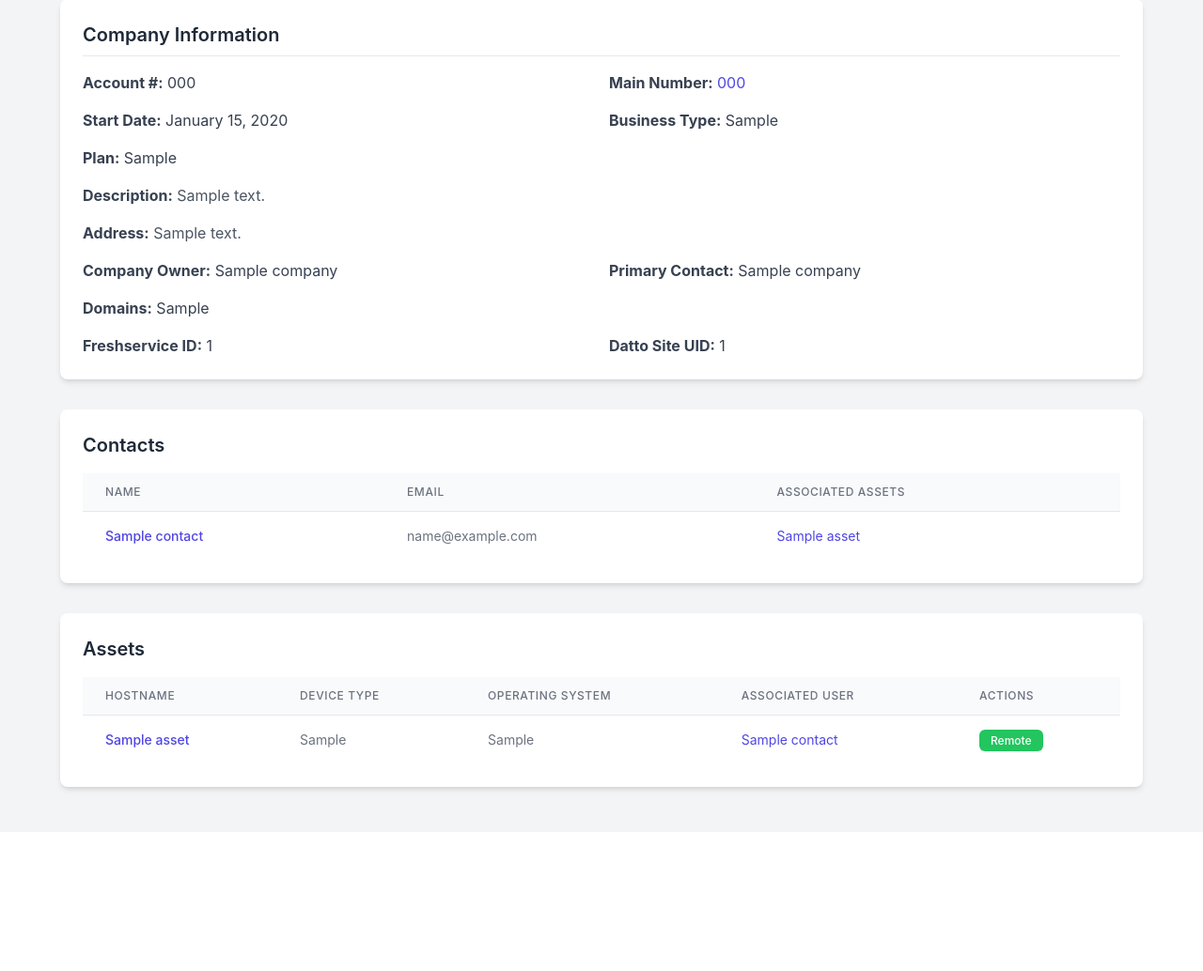
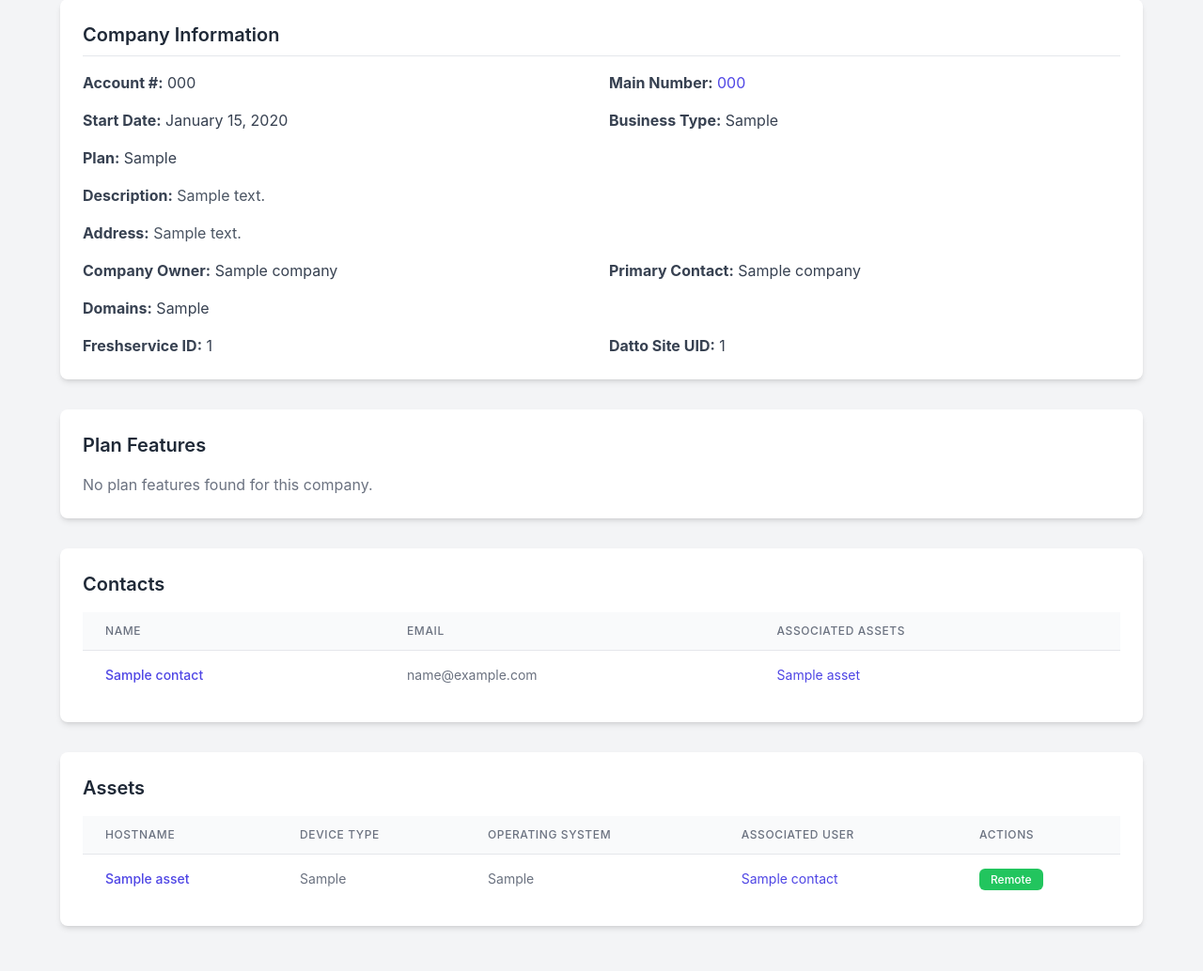
Before and after one commit to ruapotato/hivematrix-codex, a Flask app: page /companies/000 in a window 1280 px wide. Shown: the part 173-1207 px from the top of the page at 94% size. Before the commit the page ends 1020 px from the top, so only its background shows below. Run offline with Flask 3, Linux system fonts and the light colour scheme; tables that the repository leaves empty hold one stand-in row (values such as "Sample post"); some libraries are stand-ins or nearby versions; some web fonts are replaced.

Commit message:
added company features section and bugfix

```diff
--- a/routes/assets.py
+++ b/routes/assets.py
@@ -23,7 +23,8 @@
         valid_sort_columns = [
             'hostname', 'hardware_type', 'operating_system', 'antivirus_product',
             'online', 'patch_status', 'device_type', 'domain', 'int_ip_address',
-            'ext_ip_address', 'last_logged_in_user', 'last_seen', 'backup_usage_tb'
+            'ext_ip_address', 'last_logged_in_user', 'last_seen', 'backup_usage_tb',
+            'description'
         ]
         if sort_by not in valid_sort_columns:
             sort_by = 'hostname'
--- a/routes/companies.py
+++ b/routes/companies.py
@@ -1,8 +1,30 @@
-from flask import Blueprint, render_template, request, redirect, url_for, flash
+from flask import Blueprint, render_template, request, redirect, url_for, flash, current_app
 from models import db, Company
 from sqlalchemy import asc, desc
+import configparser
 
 companies_bp = Blueprint('companies', __name__, url_prefix='/companies')
+
+def get_feature_key(feature_name):
+    """Converts a feature name like 'Email Security' to 'email_security' for config keys."""
+    return feature_name.lower().replace(' ', '_')
+
+def load_plans_from_config(config):
+    """Reads plan names and features from the config parser object."""
+    plan_names_str = config.get('plans', 'plan_names', fallback='Default Plan')
+    plan_names = [p.strip() for p in plan_names_str.split(',')]
+
+    features = {}
+    if config.has_section('features'):
+        for key, value in config.items('features'):
+            feature_name = key.replace('_', ' ').title()
+            options = [opt.strip() for opt in value.split(',')]
+            features[feature_name] = options
+    else:
+        # Fallback if [features] section is somehow missing
+        features = {"Default Feature": ["Option 1", "Not Included"]}
+
+    return plan_names, features
 
 @companies_bp.route('/')
 def list_companies():
@@ -11,7 +33,7 @@
     sort_by = request.args.get('sort_by', 'name')
     order = request.args.get('order', 'asc')
 
-    valid_sort_columns = ['name', 'account_number']
+    valid_sort_columns = ['name', 'account_number', 'plan_selected', 'company_main_number', 'head_name', 'primary_contact_name']
     if sort_by not in valid_sort_columns:
         sort_by = 'name'
 
@@ -31,7 +53,18 @@
 @companies_bp.route('/<string:account_number>')
 def company_details(account_number):
     company = Company.query.get_or_404(account_number)
-    return render_template('company_details.html', company=company)
+
+    config = current_app.config.get('NEXUS_CONFIG', configparser.ConfigParser())
+    plan_names, features = load_plans_from_config(config)
+
+    plan_features = {}
+    if company.plan_selected in plan_names:
+        section_name = f"plan_{company.plan_selected.replace(' ', '_')}"
+        for feature_name in features.keys():
+            feature_key = get_feature_key(feature_name)
+            plan_features[feature_name] = config.get(section_name, feature_key, fallback="Not Included")
+
+    return render_template('company_details.html', company=company, plan_features=plan_features)
 
 @companies_bp.route('/edit/<string:account_number>', methods=['POST'])
 def edit_company(account_number):
--- a/templates/company_details.html
+++ b/templates/company_details.html
@@ -24,6 +24,17 @@
             <div class="md:col-span-2"><strong>Domains:</strong> <span id="domains-list">{{ company.domains or 'N/A' }}</span></div>
             <div><strong>Freshservice ID:</strong> {{ company.freshservice_id or 'N/A' }}</div>
             <div><strong>Datto Site UID:</strong> {{ company.datto_site_uid or 'N/A' }}</div>
+        </div>
+    </div>
+
+    <div class="bg-white p-6 rounded-lg shadow-md mb-8">
+        <h3 class="text-xl font-semibold mb-4">Plan Features</h3>
+        <div class="grid grid-cols-1 md:grid-cols-3 gap-4 text-gray-700">
+            {% for feature, value in plan_features.items() %}
+            <div><strong>{{ feature }}:</strong> {{ value }}</div>
+            {% else %}
+            <p class="text-gray-500">No plan features found for this company.</p>
+            {% endfor %}
         </div>
     </div>
 
```
Also changed, not shown: routes/contacts.py (+8 -2 lines), templates/assets.html (+16 -10 lines), templates/companies.html (+20 -4 lines), templates/contacts.html (+21 -9 lines).
